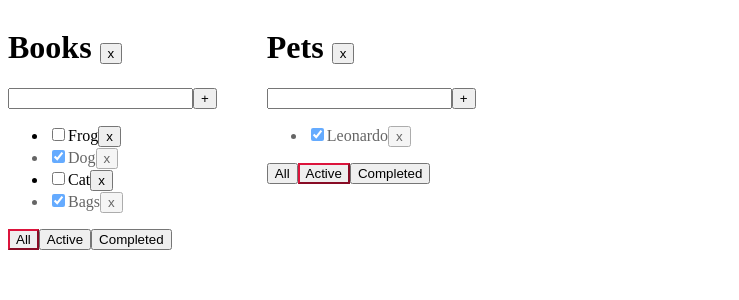
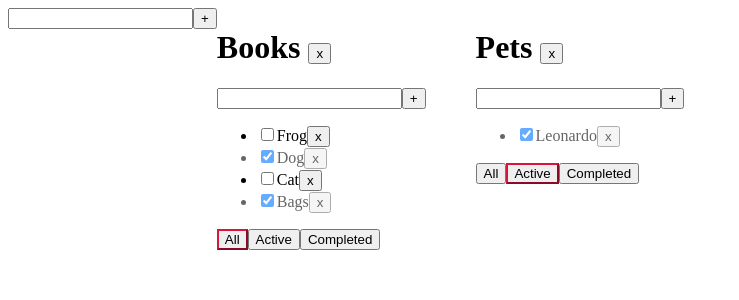
Before and after one commit to davidradcenko/TodolistImp, a React (Create React App) app: page / in a window 1280 px wide. Shown: the top 300 px of the page, without its empty margins (0-739 px from the left). Built offline with nearby package versions, Linux system fonts and the light colour scheme.

Commit message:
added new function add todo

```diff
--- /dev/null
+++ b/src/AddItemForm.tsx
@@ -0,0 +1,43 @@
+import React, {ChangeEvent, useState} from "react";
+
+type AddItemFormType = {
+    AddItem: (title: string) => void
+}
+
+export function AddItemForm(props: AddItemFormType) {
+    let [ButtonAdd, SetButtonAdd] = useState("")
+    let [ErrorMesage, SetErrorMessage] = useState<string | null>(null)
+
+    const ChengeSetButtonAdd = (e: ChangeEvent<HTMLInputElement>) => {
+        SetButtonAdd(e.currentTarget.value)
+        SetErrorMessage(null)
+    }
+    const OnClikOnbutton = (e: string) => {
+        if (e.trim() != "") {
+            props.AddItem(e.trim())
+            SetButtonAdd("")
+            SetErrorMessage(null)
+        } else {
+            SetErrorMessage("You need to write something")
+        }
+    }
+    return (
+        <div>
+            <input onKeyPress={(e) => {
+                if (e.charCode == 13) {
+                    OnClikOnbutton(ButtonAdd)
+                }
+            }}
+                   onChange={(e) => {
+                       ChengeSetButtonAdd(e)
+                   }}
+                   className={ErrorMesage ? "Todolist-AddTasks-input" : ""}
+                   value={ButtonAdd} type="text"/>
+            <button onClick={() => {
+                OnClikOnbutton(ButtonAdd)
+            }}>+
+            </button>
+            {ErrorMesage ? <div>{ErrorMesage}</div> : ''}
+        </div>
+    )
+}
--- a/src/App.tsx
+++ b/src/App.tsx
@@ -2,6 +2,7 @@ import React, {useState} from 'react';
 import {TaskType, Todolists} from "./Todolists";
 import {v1 as uuidv4} from 'uuid';
 import './App.css';
+import {AddItemForm} from "./AddItemForm";
 
 export type FilterType = "All" | "Completed" | "Active";
 type TodolistType = {
@@ -41,7 +42,7 @@ function App() {
 
     }
 
-    function DeleteTodo(id:string) {
+    function DeleteTodo(id: string) {
         let deleteTodo = TodolistData.filter(e => e.id !== id)
         SetTodolistData(deleteTodo)
         delete tasksObj[id]
@@ -82,9 +83,16 @@ function App() {
         ]
 
     })
-
+    const AddTodolistButtonProps = (title: string) => {
+        let todolist: TodolistType = {id: uuidv4(), title, isDone: "All"}
+        SetTodolistData([todolist, ...TodolistData])
+        SetTasksObj({
+            ...tasksObj,[todolist.id]:[]
+        })
+    }
     return (
         <div className="App">
+            <AddItemForm AddItem={AddTodolistButtonProps}/>
             {TodolistData.map((tl) => {
                 let filtrData = tasksObj[tl.id]
                 if (tl.isDone == "Completed") {
--- a/src/Todolists.tsx
+++ b/src/Todolists.tsx
@@ -1,6 +1,6 @@
-import React, {ChangeEvent, useState} from "react";
+import React from "react";
 import {FilterType} from "./App";
-
+import {AddItemForm} from "./AddItemForm";
 
 
 export type TaskType = {
@@ -23,45 +23,21 @@ export  type PropsType = {
 
 export function Todolists(props: PropsType) {
 
-    let [ButtonAdd, SetButtonAdd] = useState("")
-    let [ErrorMesage,SetErrorMessage]=useState<string | null>(null)
-    const ChengeSetButtonAdd = (e: ChangeEvent<HTMLInputElement>) => {
-        SetButtonAdd(e.currentTarget.value)
-        SetErrorMessage(null)
-    }
-    const OnClikOnbutton = (e: string) => {
-        if(e.trim() != ""){
-            props.AddNewTodoTask(ButtonAdd,props.id)
-            SetButtonAdd("")
-            SetErrorMessage(null)
-        }else {
-            SetErrorMessage("You need to write something")
-        }
-    }
+
+
 
     const FilterAll=()=>{ props.FilterChenge("All",props.id)}
     const FilterCompleted=()=>{props.FilterChenge("Completed",props.id)}
     const FilterActive=()=>{props.FilterChenge("Active",props.id)}
+
+    const addTask=(title:string)=>{
+        props.AddNewTodoTask(title,props.id)
+    }
     return (
         <div className={"todolist"}>
                 <h1>{props.title}  <button onClick={() => {props.DeleteTodo(props.id)}}>x</button></h1>
-            <div>
-                <input onKeyPress={(e) => {
-                    if(e.charCode == 13){
-                        OnClikOnbutton(ButtonAdd)
-                    }
-                }}
-                       onChange={(e) => {
-                           ChengeSetButtonAdd(e)
-                       }}
-                       className={ ErrorMesage ? "Todolist-AddTasks-input": ""}
-                       value={ButtonAdd} type="text"/>
-                <button onClick={() => {
-                    OnClikOnbutton(ButtonAdd)
-                }}>+
-                </button>
-            </div>
-              {ErrorMesage ?   <div>{ErrorMesage}</div> :''}
+
+                <AddItemForm key={props.id} AddItem={addTask} />
                 <ul>
                     {
                         props.tasks.map(e =>{
```
